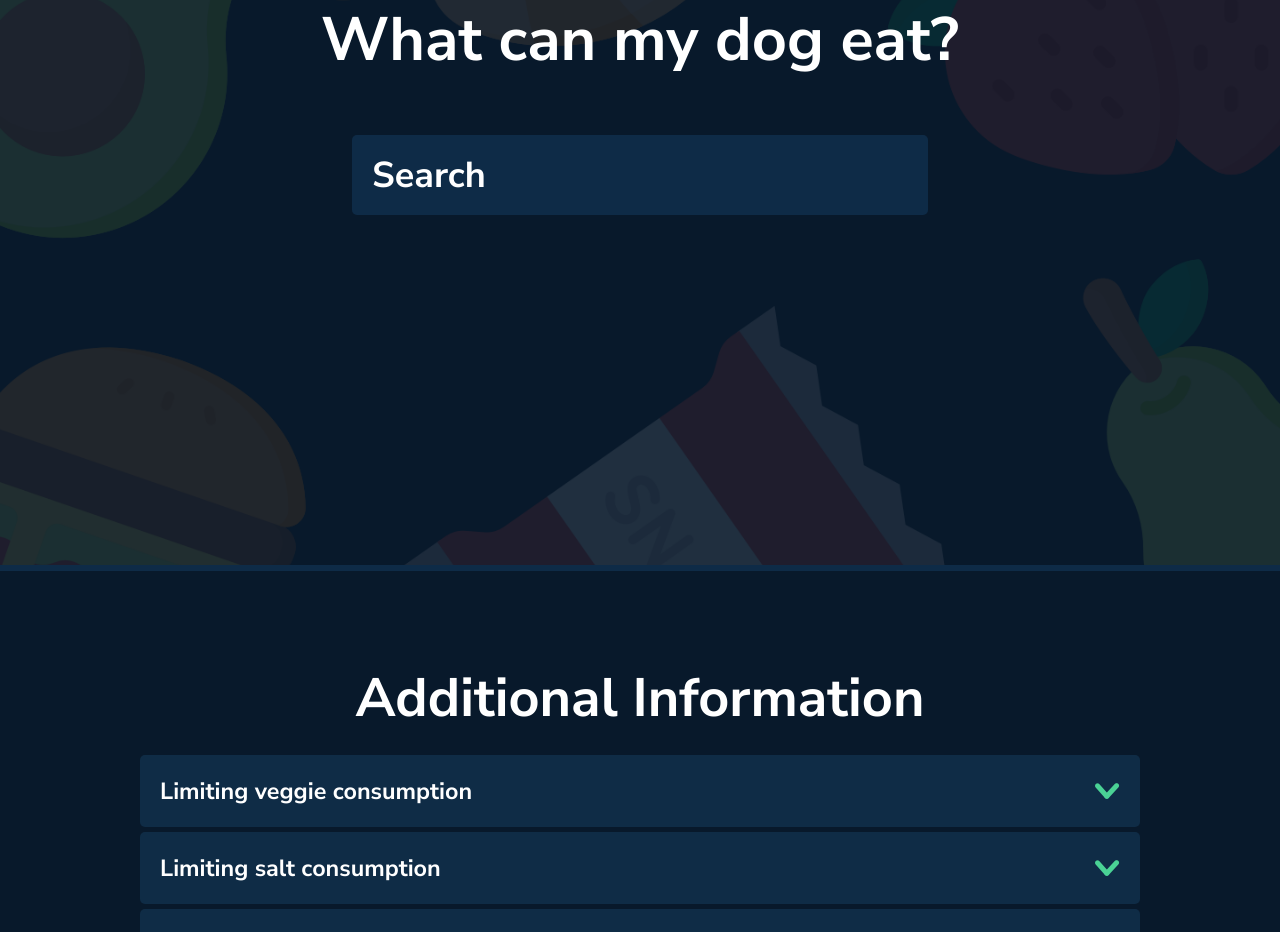
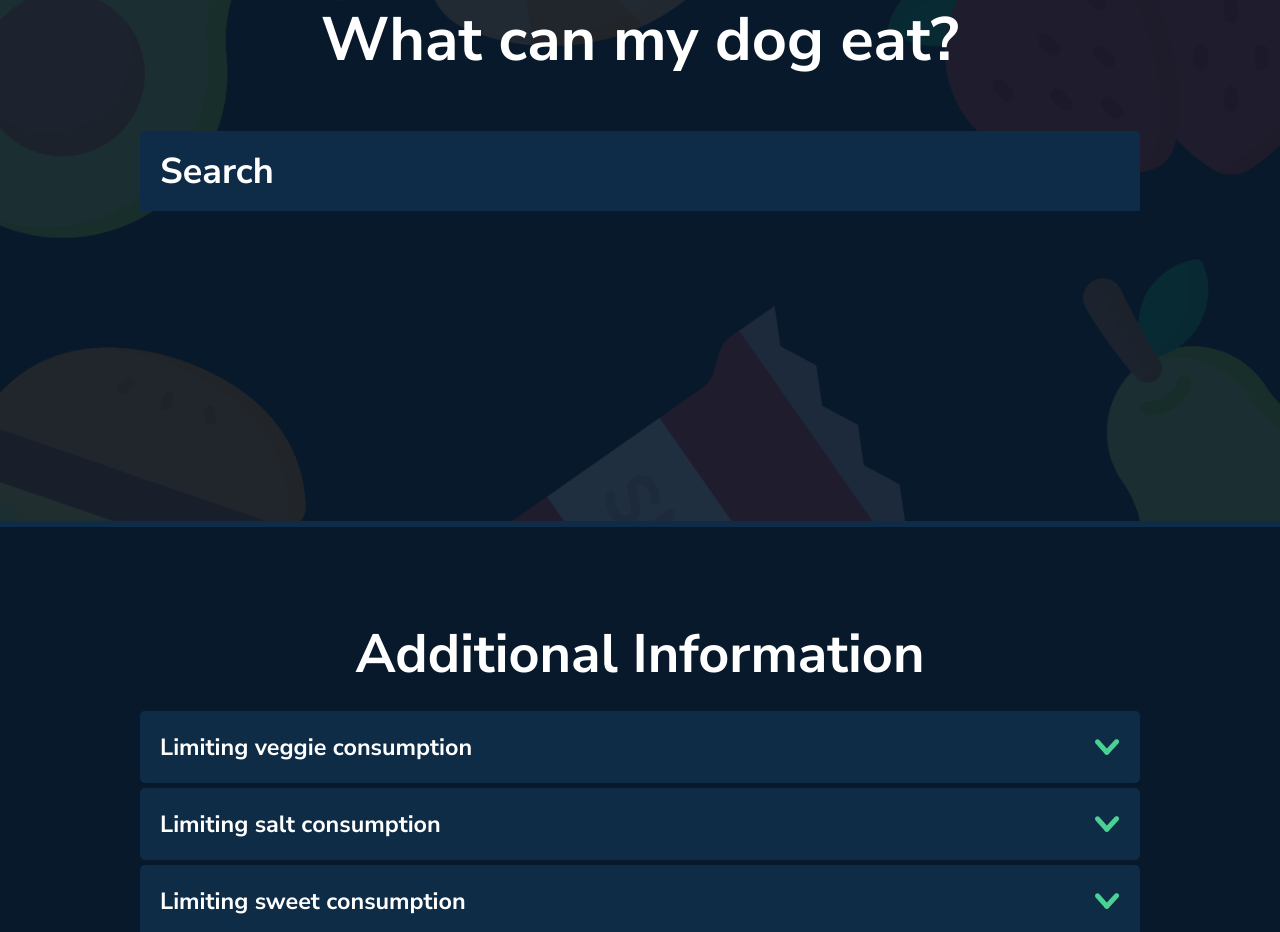
Before and after one commit to jadaquandt/what-can-my-dog-eat, a React (Create React App) app: page / in a window 1280 px wide. Shown: the part 140-1072 px from the top of the page. Built offline with nearby package versions, Linux system fonts and the light colour scheme.

Commit message:
Add row class and styling, update search bar, add drop down styling

```diff
--- a/src/App.css
+++ b/src/App.css
@@ -16,12 +16,14 @@ body,html {
   grid-template-rows: 3fr 2fr 1fr;
   height: 100vh;
 }
-section {
+.row {
   padding: 0 23px;
   display: flex;
   flex-direction: column;
   align-items: center;
   justify-content: center;
+  max-width: 1000px;
+  margin: 0 auto;
 }
 /* SEARCH SECTION */
 .searchWrapper {
@@ -32,9 +34,8 @@ section {
   grid-row: 1 / 2;
 }
 #searchBarInput {
-  width: 45vw;
-  max-width: 1000px;
-  margin: 5vw;
+  width: 100%;
+  margin-top: 60px;
   height: 10vh;
   border: 0;
   background-color: #0e2b47;
@@ -43,7 +44,10 @@ section {
   font-size: 2em;
   padding: 2px 20px;
   font-weight: bold;
-  border-radius: 5px;
+  border-radius: 5px 5px 0 0;
+}
+#searchBarInput:focus {
+  outline: none;
 }
 ::-webkit-input-placeholder { /* Edge */
   color: #fff;
@@ -52,7 +56,25 @@ section {
 :-ms-input-placeholder { /* Internet Explorer 10-11 */
   color: #fff;
 }
-
+.foodOptions {
+  position: relative;
+  top: -1px;
+  margin: 0;
+  padding: 0;
+  background-color: #0e2b47;
+  width: 100%;
+  border-radius: 0 0 5px 5px;
+  max-height: 300px;
+  overflow: scroll;
+}
+.foodOptions li {
+  padding: 10px 20px;
+  font-size: 2em;
+  font-weight: bold;
+}
+.foodOptions li:focus, .foodOptions li:hover {
+  background-color: #4AD295;
+}
 ::placeholder {
   color: #fff;
 }
@@ -61,11 +83,11 @@ li.dropdownOptions {
   color:white;
 }
 .cardWrapper {
-  max-width: 723px;
   width: 100%;
   border-radius: 5px;
   font-weight: bold;
   font-size: 1.3em;
+  margin-top: 60px;
 }
 .card {
   margin: 0;
@@ -126,7 +148,6 @@ li.dropdownOptions {
 }
 #information {
   width: 100%;
-  max-width: 1000px;
 }
 #infoTitle {
   font-size: 3em;
@@ -184,7 +205,9 @@ footer p {
   padding: 20px 15px;
   padding-top: 0;
 }
-
+/* TABLET MEDIA QUERY */
+@media (min-width: 824px) {
+}
 /* DESKTOP MEDIA QUERY */
 @media (min-width: 992px) {
   body {
--- a/src/App.js
+++ b/src/App.js
@@ -10,13 +10,17 @@ export class App extends Component {
         return (
             <div className="container">
                 <section className="searchWrapper">
-                    <h1 className="title">What can my dog eat?</h1>
-                    <SearchBar foodOptions={dogFoodsData}/>
+                    <div className="row">
+                        <h1 className="title">What can my dog eat?</h1>
+                        <SearchBar foodOptions={dogFoodsData}/>
+                    </div>
                 </section>
                 <section className="accordionWrapper">
-                    <Accordion />
+                    <div className="row">
+                        <Accordion />
+                    </div>
                 </section>
-                    <Disclaimer />
+                <Disclaimer />
             </div>
         )
     }
```
